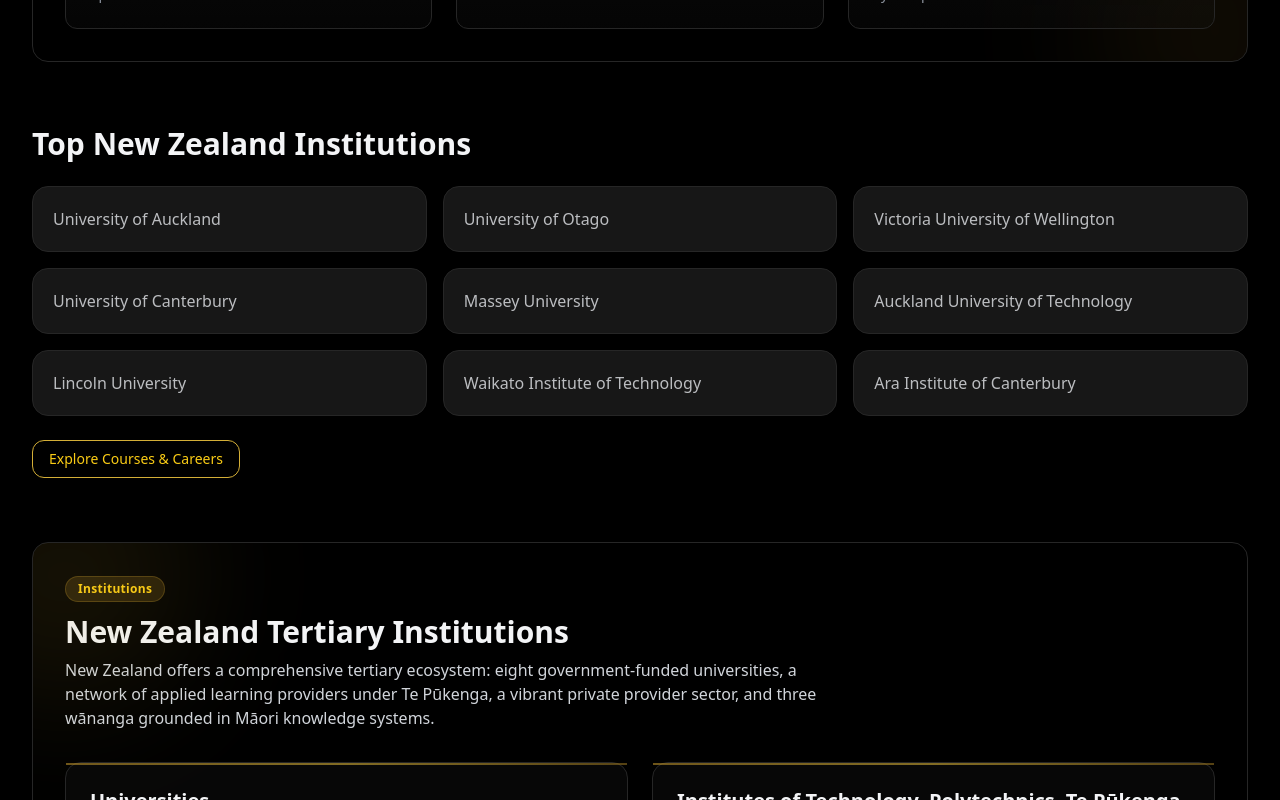
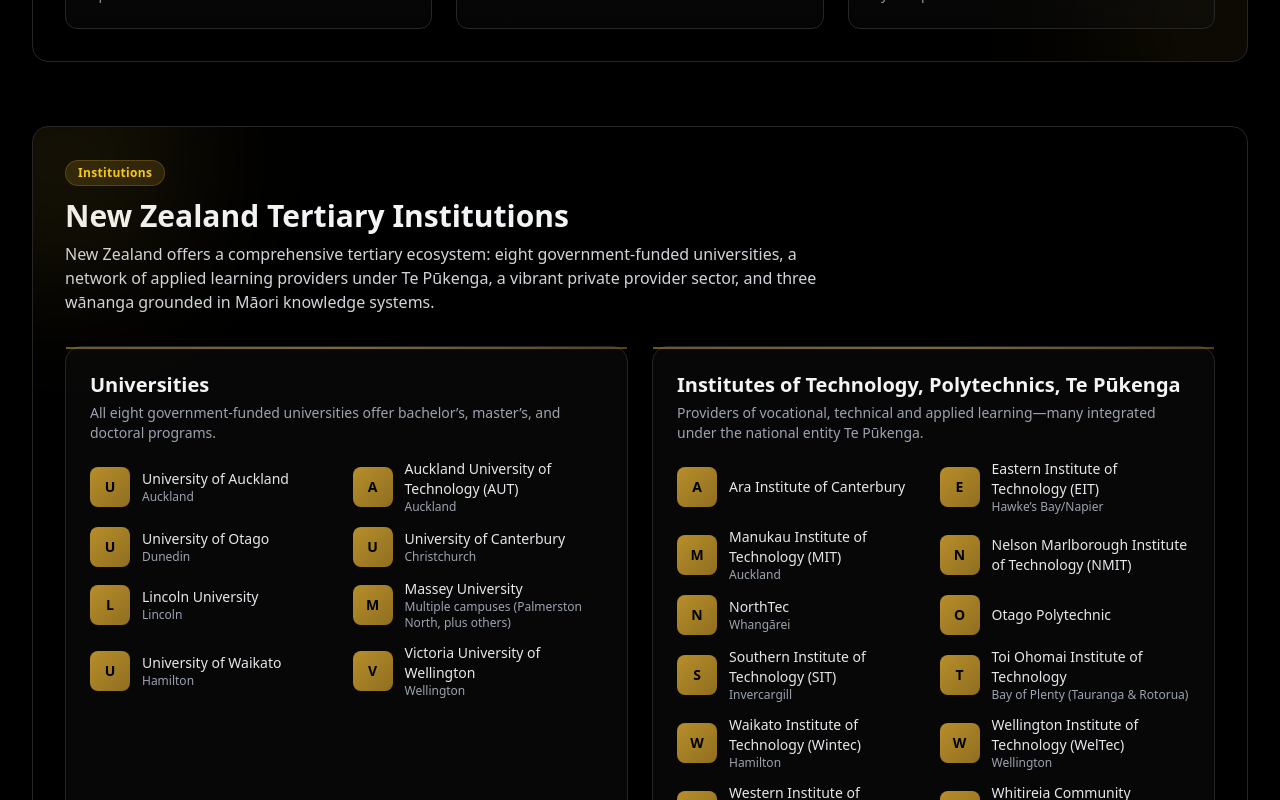
Before and after one commit to kasunAththanagoda/silver-fern-consultants, a Next.js app: page / in a window 1280 px wide. Shown: the part 1500-2300 px from the top of the page. Built offline with nearby package versions, Linux system fonts and the light colour scheme.

Commit message:
remove courses

```diff
--- a/app/page.tsx
+++ b/app/page.tsx
@@ -28,13 +28,13 @@
           <ServiceCards className="mt-8" />
         </div>
       </section>
-      <section className="container mt-16">
+      {/* <section className="container mt-16">
         <h2 className="text-2xl md:text-3xl font-bold">Top New Zealand Institutions</h2>
         <UniGrid className="mt-6" />
         <div className="mt-6">
           <Link className="btn btn-outline" href="/courses">Explore Courses & Careers</Link>
         </div>
-      </section>
+      </section> */}
       <InstitutionsSection />
       <ImmigrationAdvisor />
       {/* <TestimonialStrip /> */}
```
